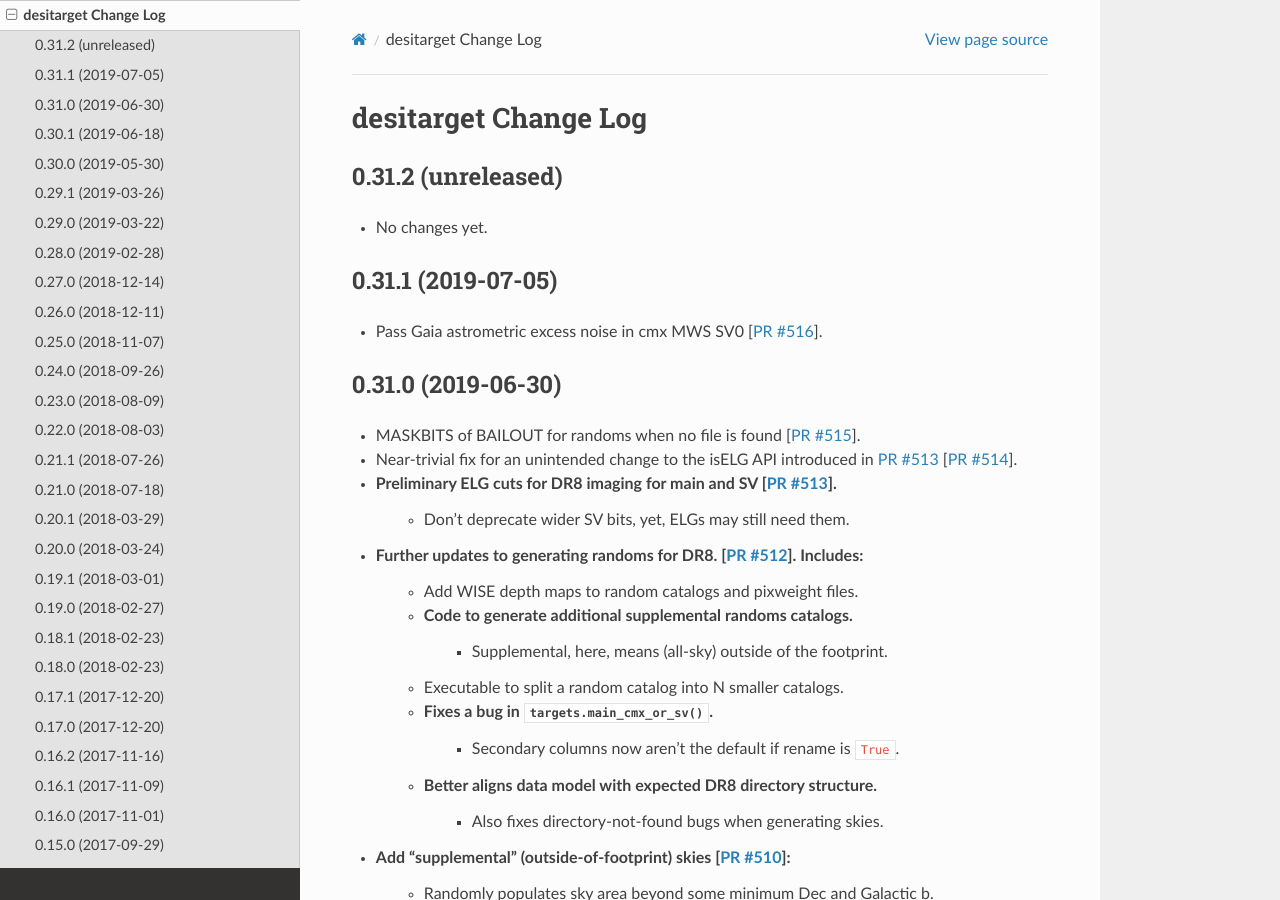
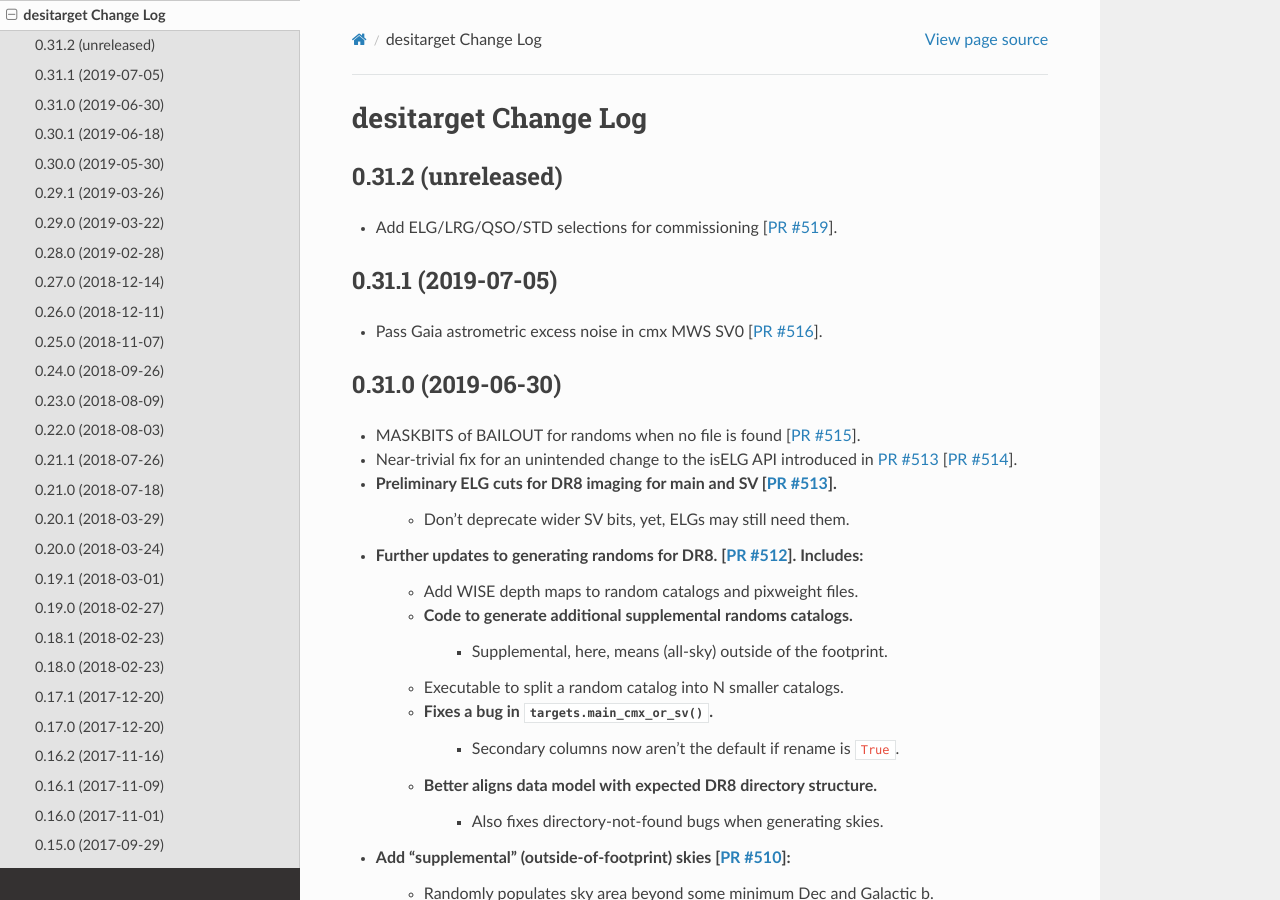
Before and after one commit to desihub/desitarget, a Sphinx documentation site: the page built from doc/changes.rst, in a window 1280 px wide and 900 px high. Built offline with Sphinx 7.4.7 and the Read the Docs theme 2.0.0, drawn with Linux system fonts in a browser that asks for light colours.

Commit message:
update the changes docs

```diff
--- a/doc/changes.rst
+++ b/doc/changes.rst
@@ -5,7 +5,9 @@
 0.31.2 (unreleased)
 -------------------
 
-* No changes yet.
+* Add ELG/LRG/QSO/STD selections for commissioning [`PR #519`_].
+
+.. _`PR #519`: https://github.com/desihub/desitarget/pull/519
 
 0.31.1 (2019-07-05)
 -------------------
```
